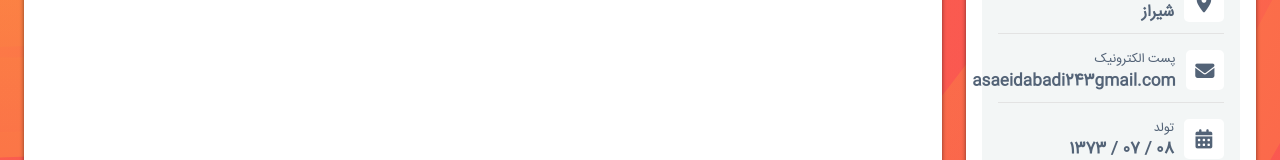
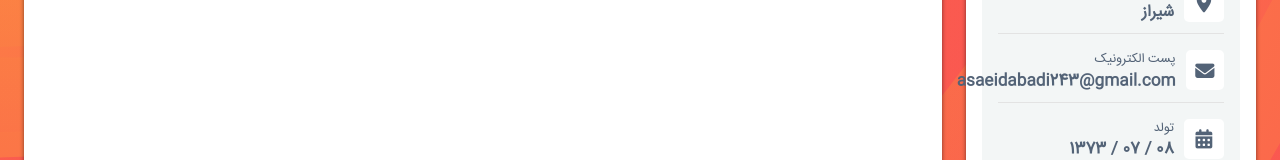
Before and after one commit to Abolfazl26s/portfolio, a React (Create React App) app: page / in a window 1280 px wide. Shown: the part 620-780 px from the top of the page. Built offline with nearby package versions, Linux system fonts and the light colour scheme; no server answers.

Commit message:
change email address

```diff
--- a/src/components/rightSide/Information.jsx
+++ b/src/components/rightSide/Information.jsx
@@ -21,7 +21,7 @@ export default function Information() {
     <span  className="infoIcon"><i className="fas fa-envelope" /></span>
     <div className="infoContent">
       <p className="infoTitle">پست الکترونیک</p>
-      <p className="infoText text-wrap">asaeidabadi243gmail.com</p>
+      <p className="infoText text-wrap">asaeidabadi243@gmail.com</p>
     </div>
   </div>
   <div className="information__card">
```
